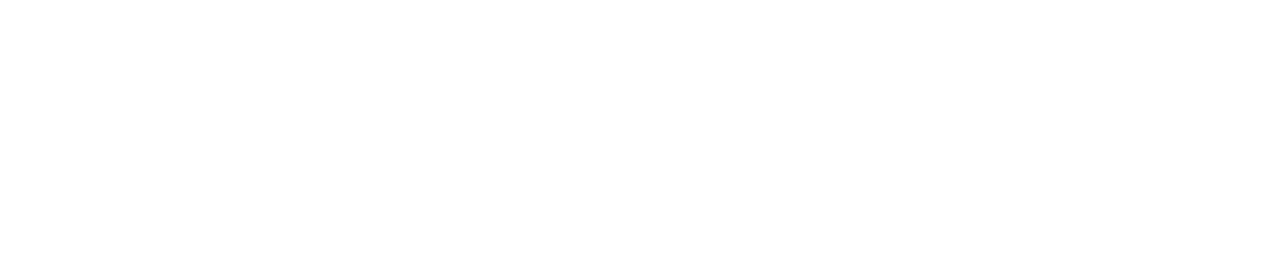
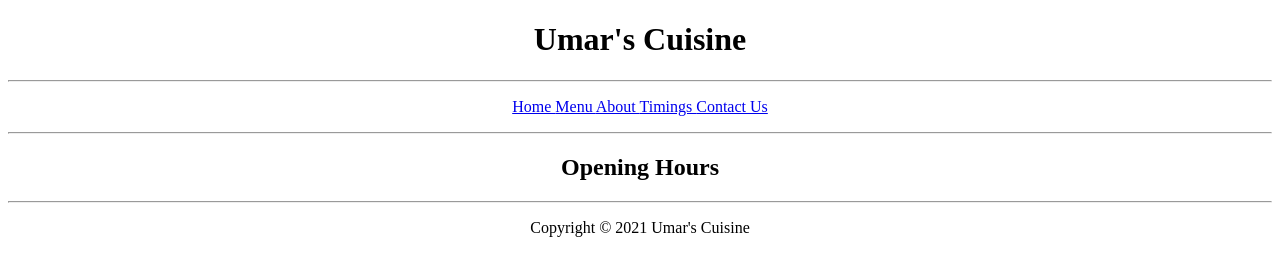
Before and after one commit to hamza-aamir-1/SMIT_Assignment_HTML_Pages, a plain HTML site: page timings.html in a window 1280 px wide. Drawn offline with Linux system fonts and the light colour scheme.

Commit message:
Update timings.html

```diff
--- a/timings.html
+++ b/timings.html
@@ -8,7 +8,31 @@
 </head>
 <body>
 
+    <center>
 
+        <h1>Umar's Cuisine</h1>
+
+        <hr>
+        <p>
+            <a href="index.html"> Home </a>
+            <a href="menu.html"> Menu </a>
+            <a href="about.html"> About </a>
+            <a href="timings.html"> Timings </a>
+            <a href="contact.html"> Contact Us </a>
+        </p>
+        <hr>
+
+        <h2>Opening Hours</h2>
+
+
+
+        <hr>
+
+<footer>
+    <p>Copyright &copy 2021 Umar's Cuisine</p>
+</footer>
+
+    </center>
 
 </body>
 </html>
```
